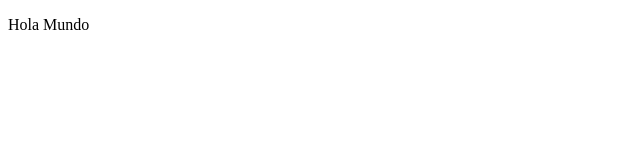
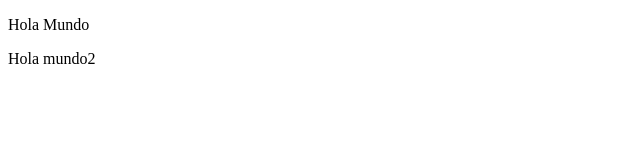
Before and after one commit to BerskerCorp/Modulo1, a plain HTML site: page index.html in a window 1280 px wide. Shown: the full height of the page, 0-640 px from the left. Drawn offline with Linux system fonts and the light colour scheme.

Commit message:
Se agrega el segundo cambio a index.html

```diff
--- a/index.html
+++ b/index.html
@@ -1,2 +1,3 @@
 <!DOCTYPE html>
 <p>Hola Mundo</p>
+<P>Hola mundo2</P>
```
